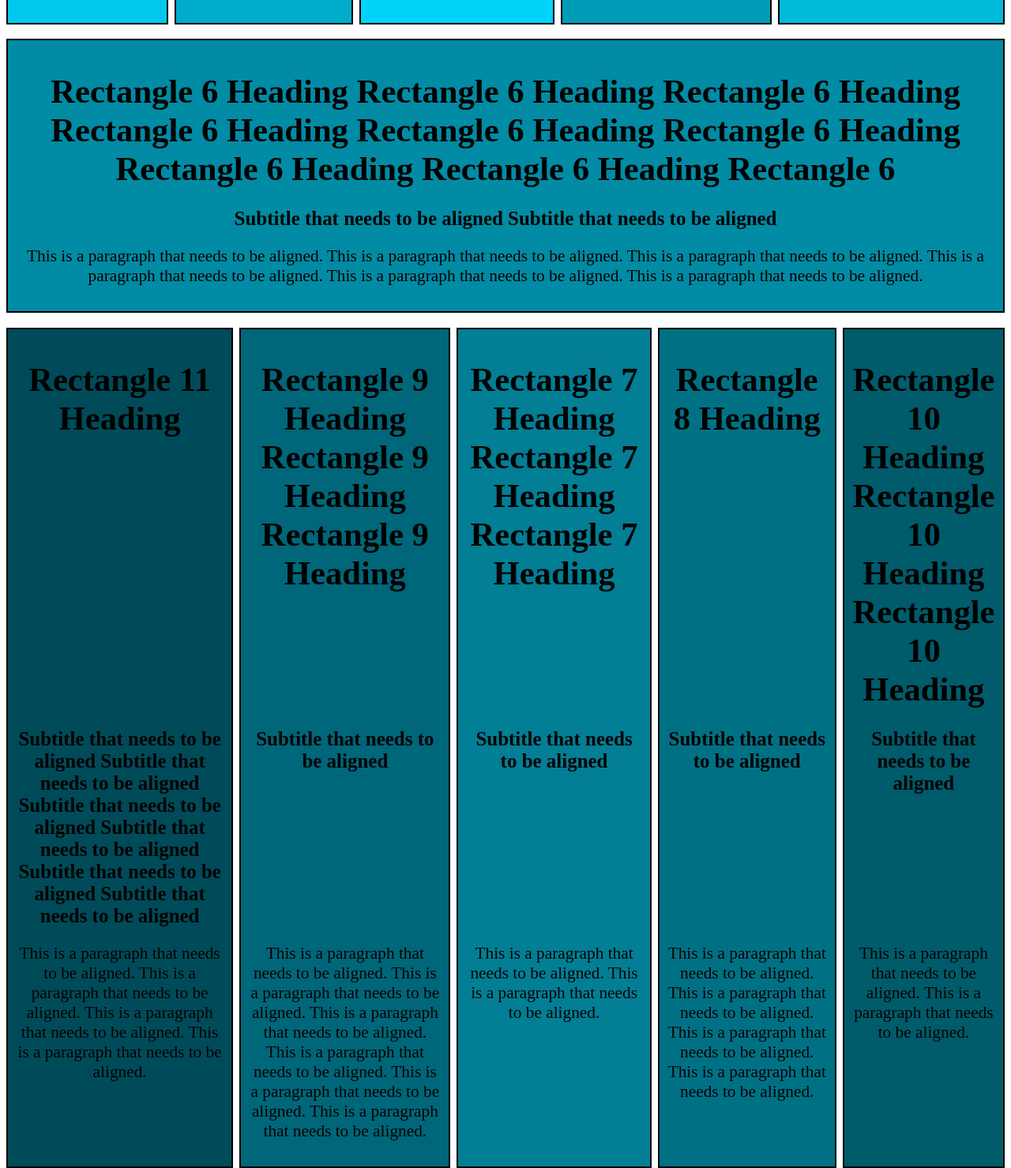
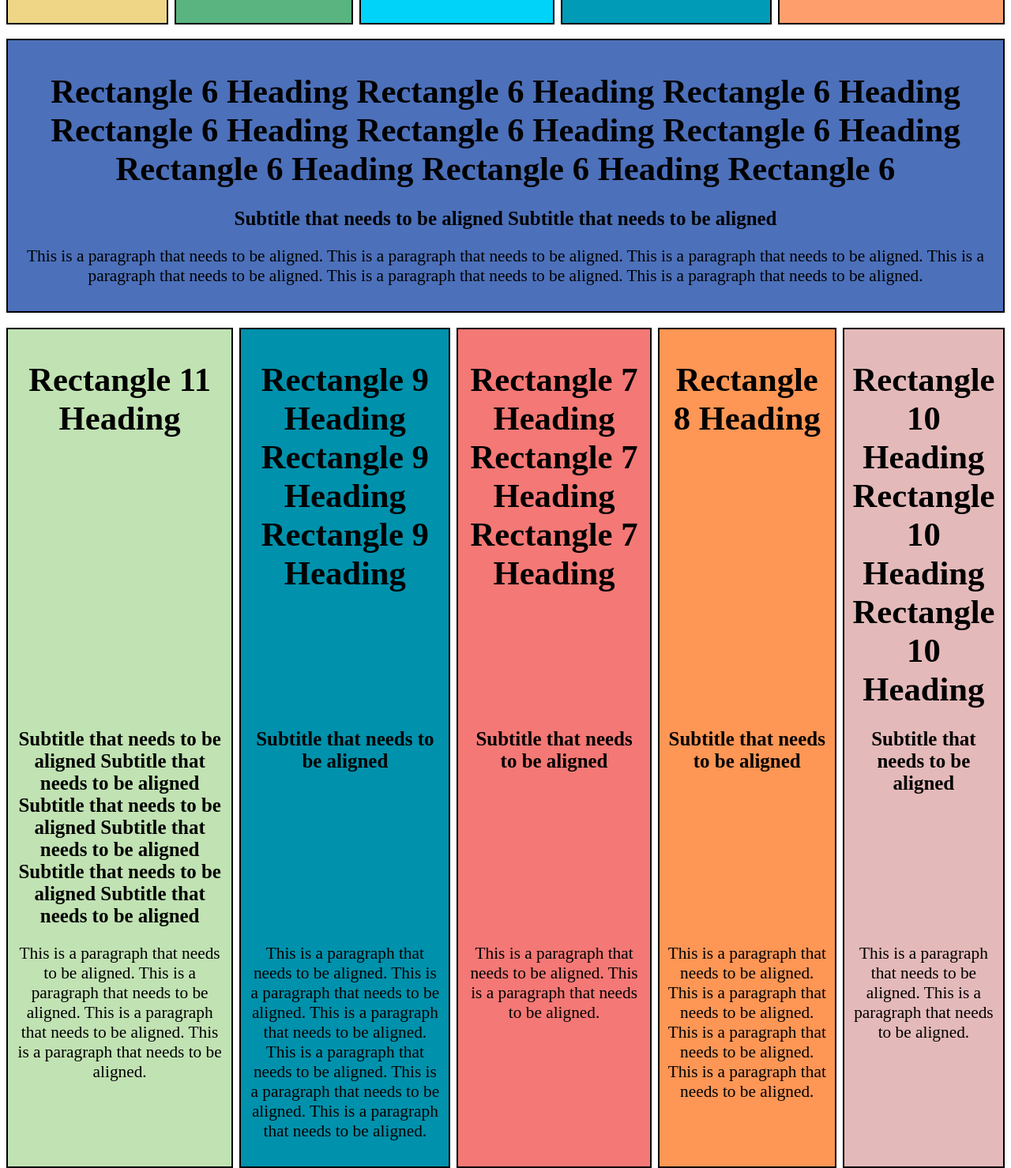
Before and after one commit to rabellamy/row-fixer, a website: page test.html in a window 1280 px wide. Shown: the part 1077-2556 px from the top of the page at 79% size. Drawn offline with Linux system fonts and the light colour scheme.

Commit message:
adds better colors

```diff
--- a/sass/style.scss
+++ b/sass/style.scss
@@ -53,7 +53,7 @@ h1, h3 {
  @include breakpoint($breakpoint-4) {
     @include grid-span(1, 1);
   }
-  background-color: #00c9ed;
+  background-color: lighten(#ebce70, 5%);
 }
 
 .rectangle-3 {
@@ -70,7 +70,7 @@ h1, h3 {
   @include breakpoint($breakpoint-4) {
     @include grid-span(1, 5);
   }
-  background-color: #00badb;
+  background-color: #ff9e6d;
 }
 
 .rectangle-4 {
@@ -87,7 +87,7 @@ h1, h3 {
   @include breakpoint($breakpoint-4) {
     @include grid-span(1, 2);
   }
-  background-color: #00accb;
+  background-color: #59b480;
 }
 
 .rectangle-5 {
@@ -121,7 +121,7 @@ h1, h3 {
   @include breakpoint($breakpoint-4) {
     @include grid-span(5, 1, $options: 'both');
   }
-  background-color: #018ba4;
+  background-color: lighten(#3b5998, 10%);
 }
 
 .rectangle-7 {
@@ -138,7 +138,7 @@ h1, h3 {
   @include breakpoint($breakpoint-4) {
     @include grid-span(1, 3, (1.4 1.3 1.2 1.1 1), $options: 'both');
   }
-  background-color: #027e95;
+  background-color: lighten(#ed1c16, 20%);
 }
 
 .rectangle-8 {
@@ -155,7 +155,7 @@ h1, h3 {
   @include breakpoint($breakpoint-4) {
     @include grid-span(1, 4, (1.4 1.3 1.2 1.1 1));
   }
-  background-color: #007185;
+  background-color: lighten(#fe7722, 10%);
 }
 
 .rectangle-9 {
@@ -172,7 +172,7 @@ h1, h3 {
   @include breakpoint($breakpoint-4) {
     @include grid-span(1, 2, (1.4 1.3 1.2 1.1 1));
   }
-  background-color: #006679;
+  background-color: lighten(#006679, 10%);
 }
 
 .rectangle-10 {
@@ -189,7 +189,7 @@ h1, h3 {
   @include breakpoint($breakpoint-4) {
     @include grid-span(1, 5, (1.4 1.3 1.2 1.1 1));
   }
-  background-color: #005b6b;
+  background-color: darken(#f2dede, 10%);
 }
 
 .rectangle-11 {
@@ -203,5 +203,5 @@ h1, h3 {
   @include breakpoint($breakpoint-4) {
     @include grid-span(1, 1, (1.4 1.3 1.2 1.1 1));
   }
-  background-color: #004b59;
+  background-color: darken(#dff0d8, 10%);
 }
```
Also changed, not shown: stylesheets/style.css.
